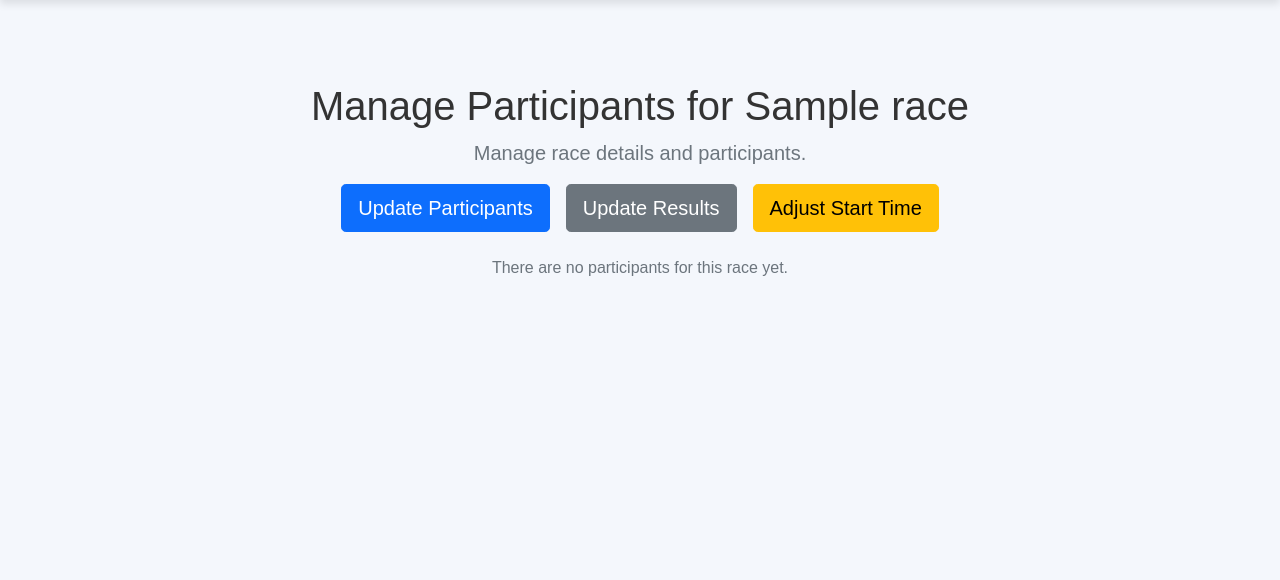
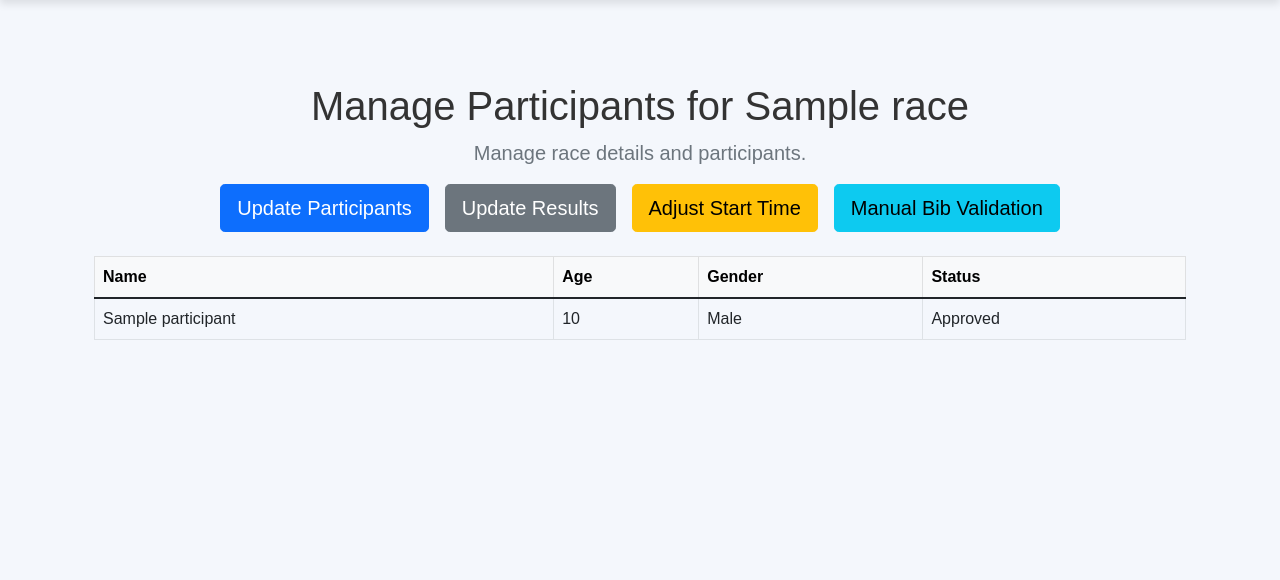
Before and after one commit to JakeGT/RaceTimingSystem, a Django app: page /organiser/race/1/ in a window 1280 px wide. Shown: the part 56-636 px from the top of the page. Run offline with Django 5.2, Linux system fonts and the light colour scheme; a user stored in the database is signed in; tables that the repository leaves empty hold one stand-in row (values such as "Sample post"); parts of the project's set-up code (start-up, migrations or seed data) failed here and were passed over.

Commit message:
Added buttons to organiser dashboard

```diff
--- a/running/app/templates/app/adjust_start_time.html
+++ b/running/app/templates/app/adjust_start_time.html
@@ -14,6 +14,12 @@
             {{ form.start_time }}
         </div>
 
+        {% if form.errors %}
+            <div class="alert alert-danger mt-3">
+                {{ form.errors }}
+            </div>
+        {% endif %}
+
         <div class="text-center mt-4">
             <button type="submit" class="btn btn-primary">Save Changes</button>
         </div>
--- a/running/app/templates/app/organiser_race_detail.html
+++ b/running/app/templates/app/organiser_race_detail.html
@@ -1,4 +1,3 @@
-<!-- running/app/templates/app/organiser_race_detail.html -->
 {% extends 'base.html' %}
 
 {% block title %}Race Details - Organiser{% endblock %}
@@ -13,14 +12,17 @@
         <a href="{% url 'upload_participants' %}" class="btn btn-primary btn-lg">Update Participants</a>
         <a href="{% url 'upload_results' %}" class="btn btn-secondary btn-lg">Update Results</a>
         <a href="{% url 'adjust_start_time' race.id %}" class="btn btn-warning btn-lg">Adjust Start Time</a>
+        <a href="{% url 'gallery_view' race.id %}" class="btn btn-info btn-lg">Manual Bib Validation</a>
     </div>
 
-    <!-- Participants Table or No Participants Message -->
+    <!-- Participants Table -->
     {% if participants %}
-        <table class="table table-bordered">
-            <thead>
+        <table class="table table-bordered align-middle">
+            <thead class="table-light">
                 <tr>
                     <th>Name</th>
+                    <th>Age</th>
+                    <th>Gender</th>
                     <th>Status</th>
                 </tr>
             </thead>
@@ -28,7 +30,9 @@
                 {% for participant in participants %}
                     <tr>
                         <td>{{ participant.name }}</td>
-                        <td>{{ participant.status }}</td>
+                        <td>{{ participant.age }}</td>
+                        <td>{{ participant.gender|capfirst }}</td>
+                        <td>{{ participant.status|capfirst }}</td>
                     </tr>
                 {% endfor %}
             </tbody>
--- a/running/app/views.py
+++ b/running/app/views.py
@@ -852,7 +852,7 @@ def race_detail(request, race_id):
         location_info = "None"
 
     #  check if the race has a category
-    category_info = race.categories if race.categories else "None"
+    category_info = race.race_category if race.race_category else "None"
 
     return render(request, 'app/race_detail.html', {
         'race': race,
@@ -918,35 +918,25 @@ def upcoming_races(request):
 
 def organiser_race_detail(request, race_id):
     """
-    Defines the view for an organiser viewing a specific race.
+    View for an organiser to see a specific race and its participants.
     """
 
     logger.info(f"Accessing organiser race detail view for race_id={race_id}")
 
-    #  get the race object
+    #  fetch the race object
     race = get_object_or_404(Race, id=race_id)
-    logger.info(f"Race details fetched: {race.name} - {race.date} with {race.participants.count()} participants")
+    logger.info(f"Race details fetched: {race.name} - {race.date}")
 
-    if request.method == 'POST':
-        participant_id = request.POST.get('participant_id')
-        status = request.POST.get('status')
+    #  fetch all participants for the race
+    participants = Participant.objects.filter(race=race)
+    participants_count = participants.count()
+    logger.info(f"Displaying {participants_count} participants for race: {race.name}")
 
-        try:
-            #  get the participant and update status
-            participant = race.participants.get(id=participant_id)
-            logger.info(f"Updating status for participant {participant.name} (ID: {participant_id}) to {status}")
-
-            participant.status = status
-            participant.save()
-            logger.info(f"Participant {participant.name} (ID: {participant_id}) status updated to {status}")
-        except race.participants.model.DoesNotExist:
-            logger.error(f"Participant with ID {participant_id} not found in race {race.name}")
-
-    participants = race.participants.all()
-    logger.info(f"Rendering race detail page with {participants.count()} participants")
-
-    return render(request, 'app/organiser_race_detail.html',
-                  {'race': race, 'participants': participants})
+    return render(request, 'app/organiser_race_detail.html', {
+        'race': race,
+        'participants': participants,
+        'participants_count': participants_count,
+    })
 
 
 @login_required(login_url="login")
@@ -1034,23 +1024,6 @@ def profile_view(request):
     logger.info(f"User {request.user.username} (ID: {request.user.id}) is registered for {races.count()} races.")
 
     return render(request, "app/profile.html", {"participant": participant, "races": races})
-
-
-@login_required
-def organiser_race_detail(request, race_id):
-    """
-    Defines the organiser view for a single race.
-    """
-
-    logger.info(f"Organiser {request.user.username} (ID: {request.user.id}) is viewing details for race {race_id}.")
-
-    race = get_object_or_404(Race, id=race_id)
-
-    logger.info(f"Race details loaded for race ID {race.id}, race name: {race.name}")
-
-    return render(request, 'app/organiser_race_detail.html', {
-        'race': race
-    })
 
 
 @login_required
```
Also changed, not shown: running/app/templates/app/gallery.html (+12 -1 lines).
